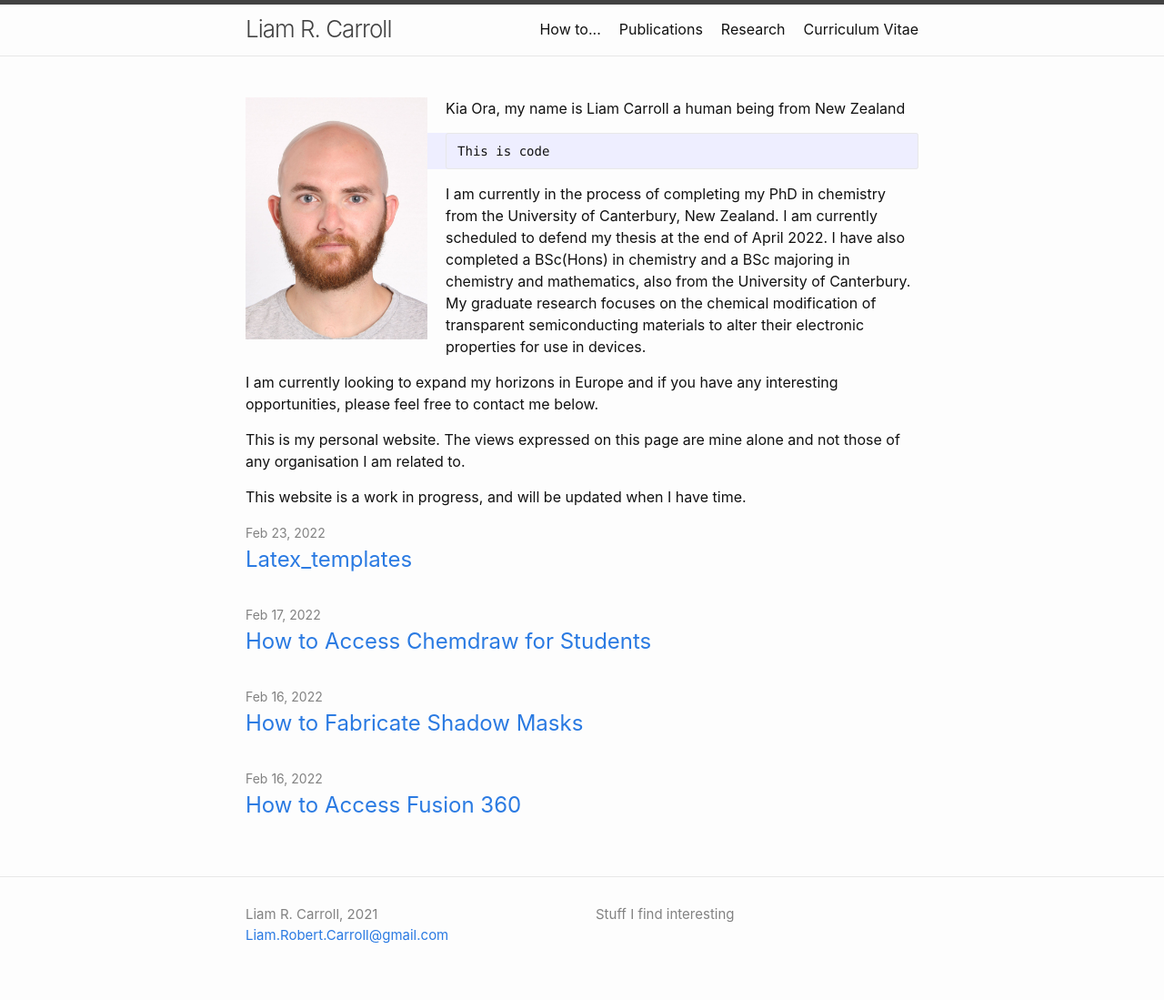
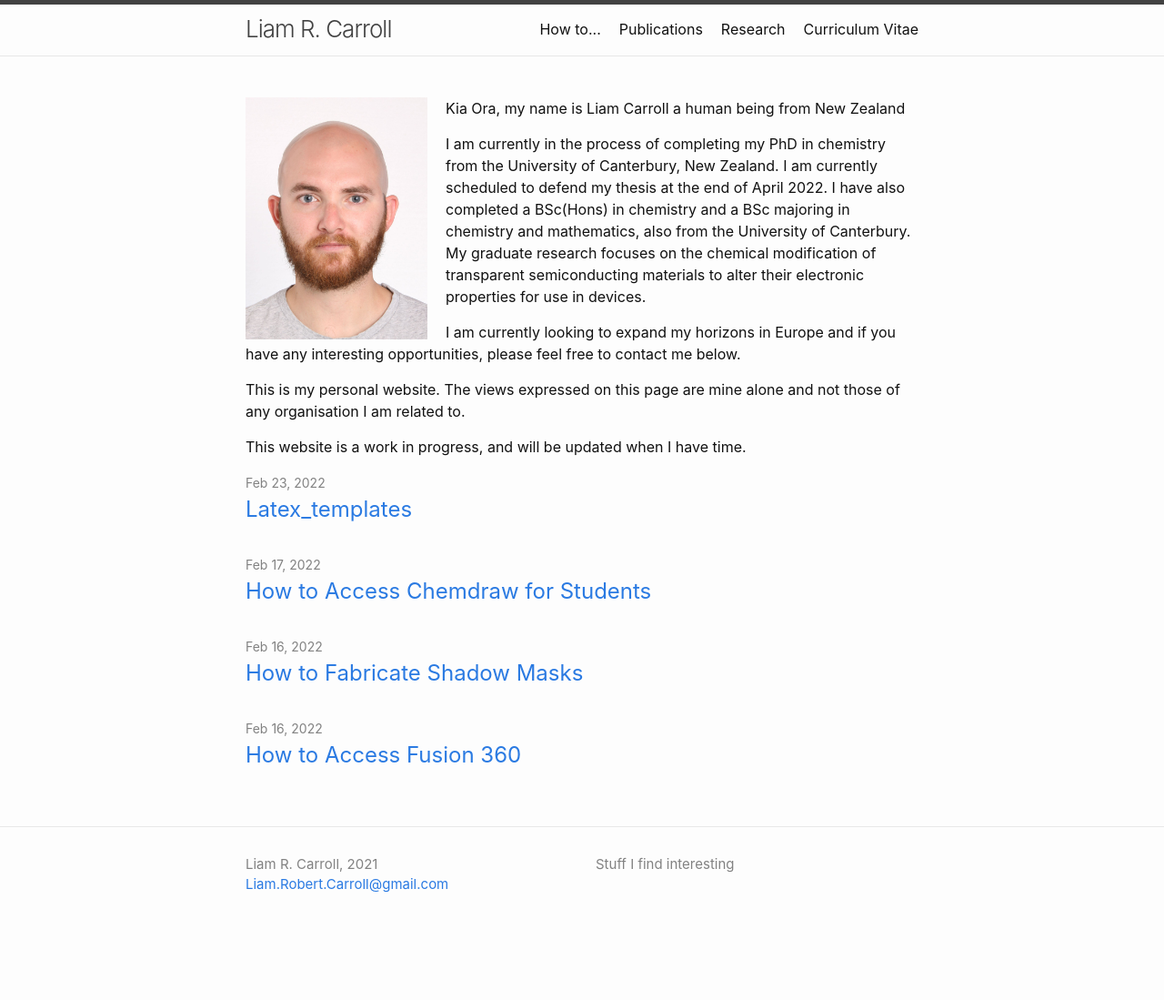
Before and after one commit to LRCarroll/LRCarroll, a Jekyll site: the page built from index.md, in a window 1280 px wide. Shown: the whole page at 91% size. Built offline with Jekyll 4.4.1, drawn with Linux system fonts in a browser that asks for light colours; after the commit the page ends 1044 px from its top, so only the background shows below that.

Commit message:
Remove text

````diff
--- a/index.md
+++ b/index.md
@@ -6,10 +6,6 @@ layout: home
 
 Kia Ora, my name is Liam Carroll a human being from New Zealand
 
-```
-This is code
-```
-
 <p>I am currently in the process of completing my PhD in chemistry from the University of Canterbury, New Zealand. I am currently scheduled to defend my thesis at the end of April 2022. I have also completed a BSc(Hons) in chemistry and a BSc majoring in chemistry and mathematics, also from the University of Canterbury. My graduate research focuses on the chemical modification of transparent semiconducting materials to alter their electronic properties for use in devices.</p>
 
 I am currently looking to expand my horizons in Europe and if you have any interesting opportunities, please feel free to contact me below.
````
